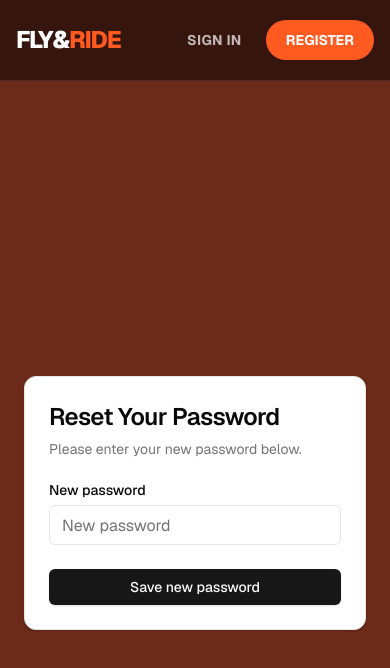
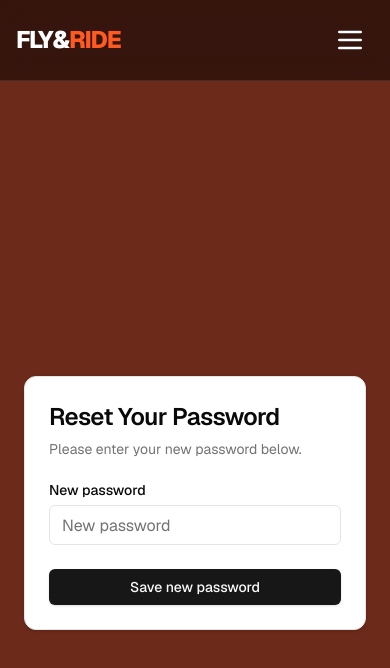
Before and after one commit to gsurjs/The_Fly_And_Ride, a Next.js app: page /auth/update-password in a window 390 px wide. Shown: the top 668 px of the page. Built offline with nearby package versions, Linux system fonts and the light colour scheme; no server answers.

Commit message:
adding mobile view styling to nav bar and creating mobilemenu page

```diff
--- a/app/components/BidCard.tsx
+++ b/app/components/BidCard.tsx
@@ -293,10 +293,10 @@ export default function BidCard({ listing }: { listing: any }) {
             {errorMsg && <p className="text-red-400 text-xs font-bold text-right uppercase tracking-wider">{errorMsg}</p>}
             {successMsg && <p className="text-green-400 text-xs font-bold text-right uppercase tracking-wider">{successMsg}</p>}
 
-            <div className="flex justify-between items-center">
+            <div className="flex flex-col sm:flex-row justify-between items-start sm:items-center gap-4">
                <div>
-                  <button className="bg-white/90 text-black text-sm font-bold px-4 py-2 rounded-full mr-3">View Data</button>
-                  <span className="text-xs text-white/50 font-semibold tracking-wide">LAST 6 MONTHS</span>
+                   <button className="bg-white/90 text-black text-sm font-bold px-4 py-2 rounded-full mr-3">View Data</button>
+                   <span className="text-xs text-white/50 font-semibold tracking-wide">LAST 6 MONTHS</span>
                </div>
 
                {/* Only show the bid input if the auction is still active */}
@@ -337,7 +337,7 @@ export default function BidCard({ listing }: { listing: any }) {
         </div>
 
         {/* Specs Row (Formatting Restored!) */}
-        <div className="grid grid-cols-4 gap-4 bg-white/5 border border-white/10 rounded-2xl p-6 backdrop-blur-sm">
+        <div className="grid grid-cols-2 md:grid-cols-4 gap-4 bg-white/5 border border-white/10 rounded-2xl p-6 backdrop-blur-sm">
           <div>
             <p className="text-[10px] text-white/50 uppercase font-bold tracking-wider mb-1">Mileage</p>
             <p className="font-bold text-lg">{listing.mileage.toLocaleString()}</p>
--- /dev/null
+++ b/app/components/MobileMenu.tsx
@@ -0,0 +1,40 @@
+'use client';
+import { useState, useEffect } from 'react';
+import { usePathname } from 'next/navigation';
+
+export default function MobileMenu({ children }: { children: React.ReactNode }) {
+  const [isOpen, setIsOpen] = useState(false);
+  const pathname = usePathname();
+
+  // Automatically close the mobile menu whenever the user clicks a link and the route changes
+  useEffect(() => {
+    setIsOpen(false);
+  }, [pathname]);
+
+  return (
+    <div className="md:hidden flex items-center">
+      <button
+        onClick={() => setIsOpen(!isOpen)}
+        className="text-white hover:text-[#ff5a20] focus:outline-none p-2 transition-colors"
+        aria-label="Toggle menu"
+      >
+        <svg className="h-8 w-8" fill="none" viewBox="0 0 24 24" stroke="currentColor">
+          {isOpen ? (
+            <path strokeLinecap="round" strokeLinejoin="round" strokeWidth={2} d="M6 18L18 6M6 6l12 12" />
+          ) : (
+            <path strokeLinecap="round" strokeLinejoin="round" strokeWidth={2} d="M4 6h16M4 12h16M4 18h16" />
+          )}
+        </svg>
+      </button>
+
+      {/* The Dropdown Panel */}
+      {isOpen && (
+        <div className="absolute top-20 left-0 w-full bg-black/95 backdrop-blur-xl border-b border-white/10 shadow-2xl animate-in slide-in-from-top-2 duration-200">
+          <div className="flex flex-col px-6 py-8 space-y-6">
+            {children}
+          </div>
+        </div>
+      )}
+    </div>
+  );
+}
--- a/app/components/Navbar.tsx
+++ b/app/components/Navbar.tsx
@@ -3,9 +3,11 @@ import { createServerClient } from '@supabase/ssr';
 import { cookies } from 'next/headers';
 import SignOutButton from './SignOutButton';
 import { Suspense } from 'react';
+import MobileMenu from './MobileMenu';
 
-// 1. Isolate the dynamic cookie reading into its own async component
-async function NavbarAuth() {
+// Isolate the dynamic cookie reading into its own async component
+// 1. Upgraded to accept an `isMobile` flag for conditional CSS styling
+async function NavbarAuth({ isMobile }: { isMobile?: boolean }) {
   const cookieStore = await cookies();
 
   const supabase = createServerClient(
@@ -26,29 +28,72 @@ async function NavbarAuth() {
       <>
         <Link
           href="/browse"
-          className="bg-white/10 hover:bg-white/20 border border-white/20 text-white font-bold py-2 px-4 rounded-lg transition-colors text-sm tracking-wide uppercase"
+          className={isMobile
+            ? "text-white font-extrabold text-2xl uppercase tracking-tight hover:text-[#ff5a20] transition-colors"
+            : "bg-white/10 hover:bg-white/20 border border-white/20 text-white font-bold py-2 px-4 rounded-lg transition-colors text-sm tracking-wide uppercase"
+          }
         >
-          🔍 Search
+          {isMobile ? "Browse Auctions" : "🔍 Search"}
         </Link>
-        <Link href="/create" className="text-white text-sm font-bold tracking-wide hover:text-[#ff5a20] transition-colors">
-          SELL
+        <Link
+          href="/create"
+          className={isMobile
+            ? "text-white font-extrabold text-2xl uppercase tracking-tight hover:text-[#ff5a20] transition-colors"
+            : "text-white text-sm font-bold tracking-wide hover:text-[#ff5a20] transition-colors"
+          }
+        >
+          {isMobile ? "Sell a Motorcycle" : "SELL"}
         </Link>
-        <div className="w-px h-4 bg-white/20 mx-2"></div>
-        <Link href="/dashboard" className="text-white text-sm font-bold tracking-wide hover:text-[#ff5a20] transition-colors">
+
+        {isMobile ? <div className="h-px bg-white/10 w-full my-2"></div> : <div className="w-px h-4 bg-white/20 mx-2"></div>}
+
+        <Link
+          href="/dashboard"
+          className={isMobile
+            ? "text-white font-extrabold text-2xl uppercase tracking-tight hover:text-[#ff5a20] transition-colors"
+            : "text-white text-sm font-bold tracking-wide hover:text-[#ff5a20] transition-colors"
+          }
+        >
           MY GARAGE
         </Link>
-        <div className="w-px h-4 bg-white/20"></div>
-        <SignOutButton />
+
+        {isMobile ? null : <div className="w-px h-4 bg-white/20"></div>}
+
+        <div className={isMobile ? "mt-4" : ""}>
+           <SignOutButton />
+        </div>
       </>
     );
   }
 
+  // Logged out state (Added a Browse link here so buyers can search without logging in)
   return (
     <>
-      <Link href="/login" className="text-white/70 hover:text-white text-sm font-bold tracking-wide transition-colors">
+      <Link
+        href="/browse"
+        className={isMobile
+          ? "text-white font-extrabold text-2xl uppercase tracking-tight hover:text-[#ff5a20] transition-colors"
+          : "text-white/80 hover:text-white text-sm font-bold tracking-wide transition-colors"
+        }
+      >
+        {isMobile ? "Browse Auctions" : "BROWSE"}
+      </Link>
+      <Link
+        href="/login"
+        className={isMobile
+          ? "text-white/70 font-bold text-lg uppercase tracking-widest hover:text-white transition-colors"
+          : "text-white/70 hover:text-white text-sm font-bold tracking-wide transition-colors"
+        }
+      >
         SIGN IN
       </Link>
-      <Link href="/login" className="bg-[#ff5a20] hover:bg-[#ff4500] text-white text-sm font-bold px-5 py-2.5 rounded-full transition-colors">
+      <Link
+        href="/login"
+        className={isMobile
+          ? "text-[#ff5a20] font-extrabold text-2xl uppercase tracking-tight hover:text-[#ff4500] transition-colors"
+          : "bg-[#ff5a20] hover:bg-[#ff4500] text-white text-sm font-bold px-5 py-2.5 rounded-full transition-colors"
+        }
+      >
         REGISTER
       </Link>
     </>
@@ -66,12 +111,29 @@ export default function Navbar() {
           FLY&<span className="text-[#ff5a20]">RIDE</span>
         </Link>
 
-        {/* Dynamic Navigation Links wrapped in Suspense */}
-        <div className="flex items-center gap-6">
+        {/* DESKTOP VIEW: Hidden on mobile */}
+        <div className="hidden md:flex items-center gap-6">
           <Suspense fallback={<div className="h-4 w-24 bg-white/10 animate-pulse rounded"></div>}>
             <NavbarAuth />
           </Suspense>
         </div>
+
+        {/* MOBILE VIEW: Hidden on desktop, wraps the server component in the client dropdown */}
+        <div className="md:hidden flex items-center">
+          <Suspense fallback={
+            <button className="text-white p-2">
+              {/* Ghost Hamburger icon while loading */}
+              <svg className="h-8 w-8 opacity-50 animate-pulse" fill="none" viewBox="0 0 24 24" stroke="currentColor">
+                <path strokeLinecap="round" strokeLinejoin="round" strokeWidth={2} d="M4 6h16M4 12h16M4 18h16" />
+              </svg>
+            </button>
+          }>
+            <MobileMenu>
+               <NavbarAuth isMobile={true} />
+            </MobileMenu>
+          </Suspense>
+        </div>
+
       </div>
     </nav>
   );
```
